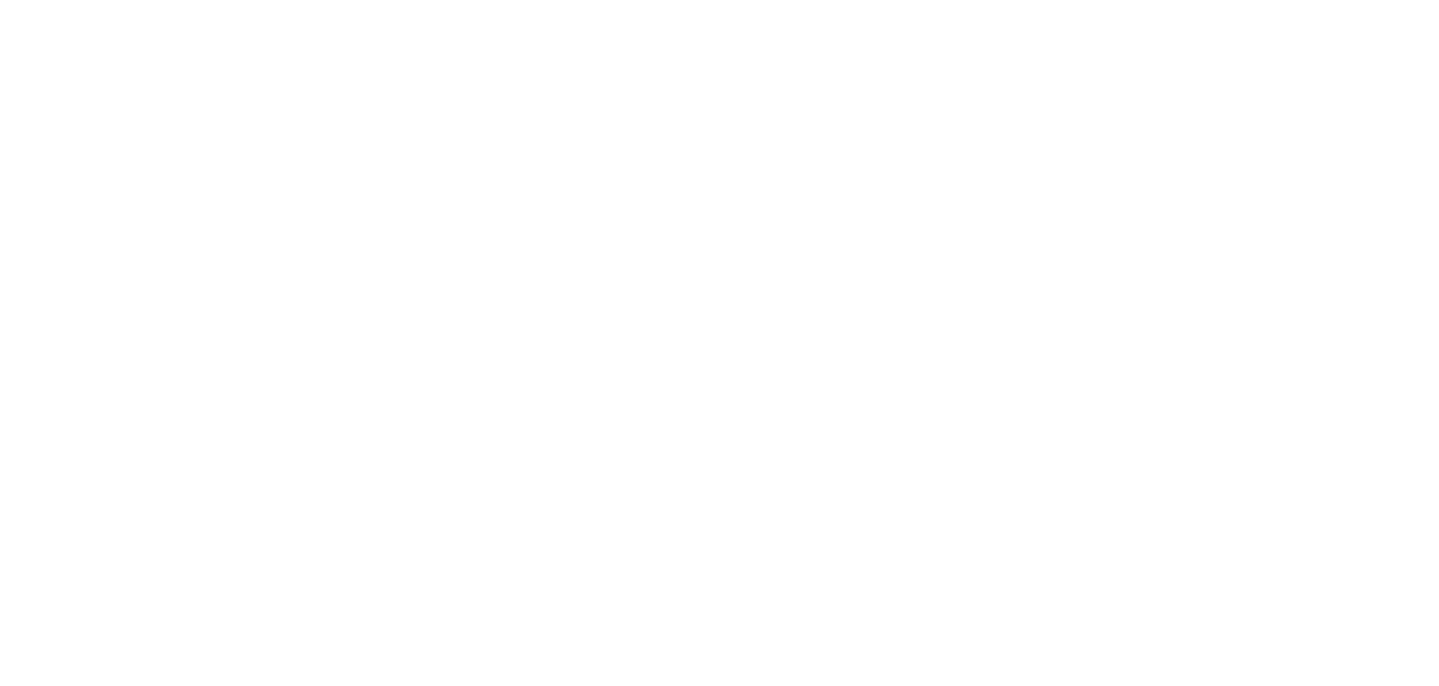
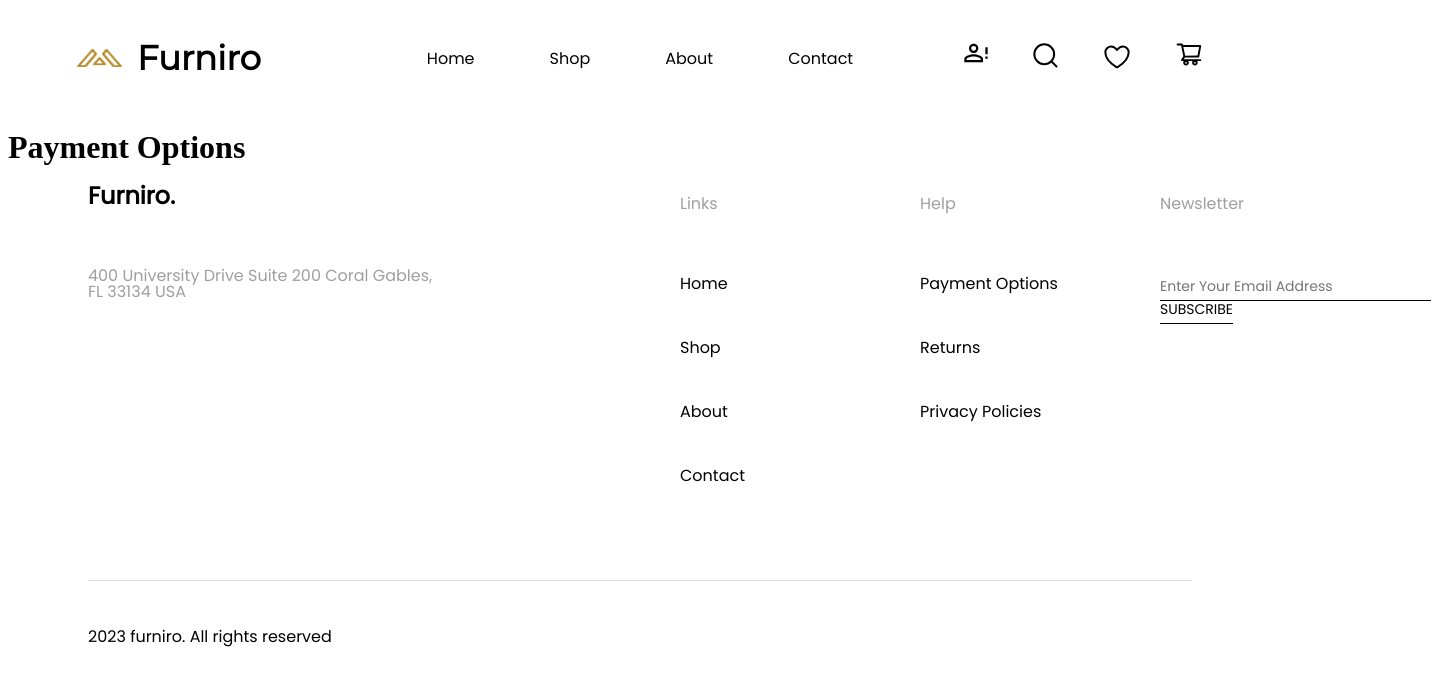
Before and after one commit to HenintsoaPaul/furniro, a Nuxt app: page /help/payment-options in a window 1280 px wide. Before the commit this address had no page. Shown: the top 686 px of the page, 1439 px wide, since content can reach past the window. Built offline with nearby package versions, Linux system fonts and the light colour scheme.

Commit message:
add pages mockup for redirection

```diff
--- a/components/Footer.vue
+++ b/components/Footer.vue
@@ -8,16 +8,16 @@ interface MyLink {
 }
 
 const links: MyLink[] = [
-  {name: "Home", path: "/Home"},
-  {name: "Shop", path: "/Shop"},
-  {name: "About", path: "/About"},
-  {name: "Contact", path: "/Contact"},
+  {name: "Home", path: "/"},
+  {name: "Shop", path: "/shop"},
+  {name: "About", path: "/about"},
+  {name: "Contact", path: "/contact"},
 ]
 
 const helps: MyLink[] = [
-  {name: "Payment Options", path: "/Payment Options"},
-  {name: "Returns", path: "/Returns"},
-  {name: "Privacy Policies", path: "/Privacy Policies"},
+  {name: "Payment Options", path: "/help/payment-options"},
+  {name: "Returns", path: "/help/returns"},
+  {name: "Privacy Policies", path: "/help/privacy-policies"},
 ]
 
 const goHome = () => {
--- /dev/null
+++ b/pages/about.vue
@@ -0,0 +1,26 @@
+<script setup lang="ts">
+useHead({
+  link: [
+    {
+      rel: 'stylesheet',
+      href: 'https://fonts.googleapis.com/css2?family=Poppins&family=Montserrat&display=swap'
+    }
+  ]
+})
+</script>
+
+<template>
+  <div id="about">
+    <Header />
+
+    <div>
+      <h1>About</h1>
+    </div>
+
+    <Footer />
+  </div>
+</template>
+
+<style scoped lang="scss">
+
+</style>
--- /dev/null
+++ b/pages/contact.vue
@@ -0,0 +1,26 @@
+<script setup lang="ts">
+useHead({
+  link: [
+    {
+      rel: 'stylesheet',
+      href: 'https://fonts.googleapis.com/css2?family=Poppins&family=Montserrat&display=swap'
+    }
+  ]
+})
+</script>
+
+<template>
+  <div id="contact">
+    <Header />
+
+    <div>
+      <h1>Contact</h1>
+    </div>
+
+    <Footer />
+  </div>
+</template>
+
+<style scoped lang="scss">
+
+</style>
--- /dev/null
+++ b/pages/help/payment-options.vue
@@ -0,0 +1,26 @@
+<script setup lang="ts">
+useHead({
+  link: [
+    {
+      rel: 'stylesheet',
+      href: 'https://fonts.googleapis.com/css2?family=Poppins&family=Montserrat&display=swap'
+    }
+  ]
+})
+</script>
+
+<template>
+  <div id="payment-options">
+    <Header />
+
+    <div>
+      <h1>Payment Options</h1>
+    </div>
+
+    <Footer />
+  </div>
+</template>
+
+<style scoped lang="scss">
+
+</style>
--- /dev/null
+++ b/pages/help/privacy-policies.vue
@@ -0,0 +1,26 @@
+<script setup lang="ts">
+useHead({
+  link: [
+    {
+      rel: 'stylesheet',
+      href: 'https://fonts.googleapis.com/css2?family=Poppins&family=Montserrat&display=swap'
+    }
+  ]
+})
+</script>
+
+<template>
+  <div id="privacy-policies">
+    <Header />
+
+    <div>
+      <h1>Privacy Policies</h1>
+    </div>
+
+    <Footer />
+  </div>
+</template>
+
+<style scoped lang="scss">
+
+</style>
--- /dev/null
+++ b/pages/help/returns.vue
@@ -0,0 +1,36 @@
+<script setup lang="ts">
+useHead({
+  link: [
+    {
+      rel: 'stylesheet',
+      href: 'https://fonts.googleapis.com/css2?family=Poppins&family=Montserrat&display=swap'
+    }
+  ]
+})
+</script>
+
+<template>
+  <div id="returns">
+    <Header></Header>
+
+    <div>
+      <h1>Returns</h1>
+    </div>
+
+    <Footer></Footer>
+  </div>
+</template>
+
+<style scoped lang="scss">
+#landing {
+  //padding: 0 12.125rem;
+
+  hr {
+    margin: 2.5rem 0;
+    background-color: var(--furniro-hr-bg);
+    border: none;
+    width: 100%;
+    height: 1px;
+  }
+}
+</style>
--- /dev/null
+++ b/pages/shop.vue
@@ -0,0 +1,26 @@
+<script setup lang="ts">
+useHead({
+  link: [
+    {
+      rel: 'stylesheet',
+      href: 'https://fonts.googleapis.com/css2?family=Poppins&family=Montserrat&display=swap'
+    }
+  ]
+})
+</script>
+
+<template>
+  <div id="shop">
+    <Header />
+
+    <div>
+      <h1>Shop</h1>
+    </div>
+
+    <Footer />
+  </div>
+</template>
+
+<style scoped lang="scss">
+
+</style>
```
